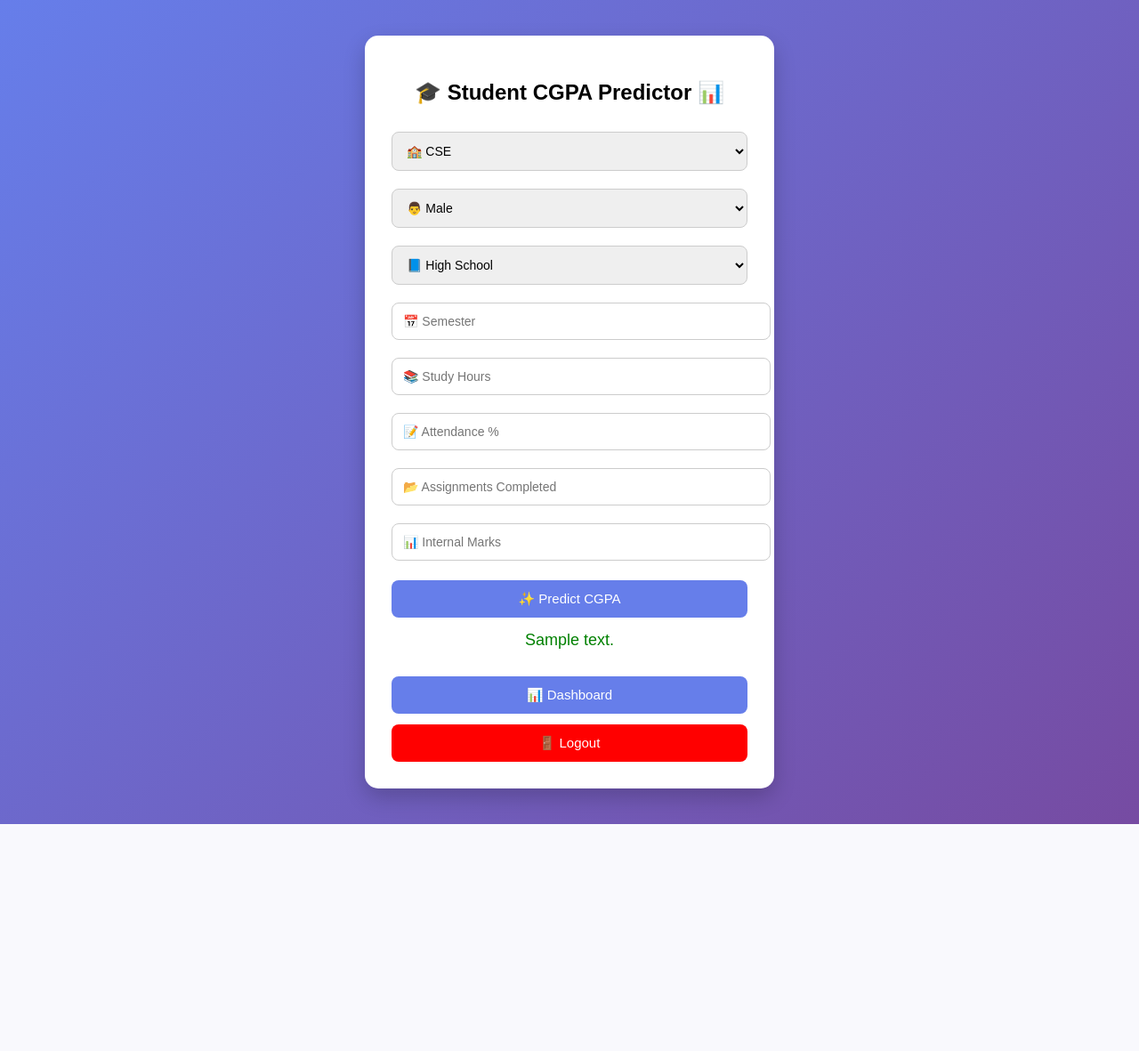
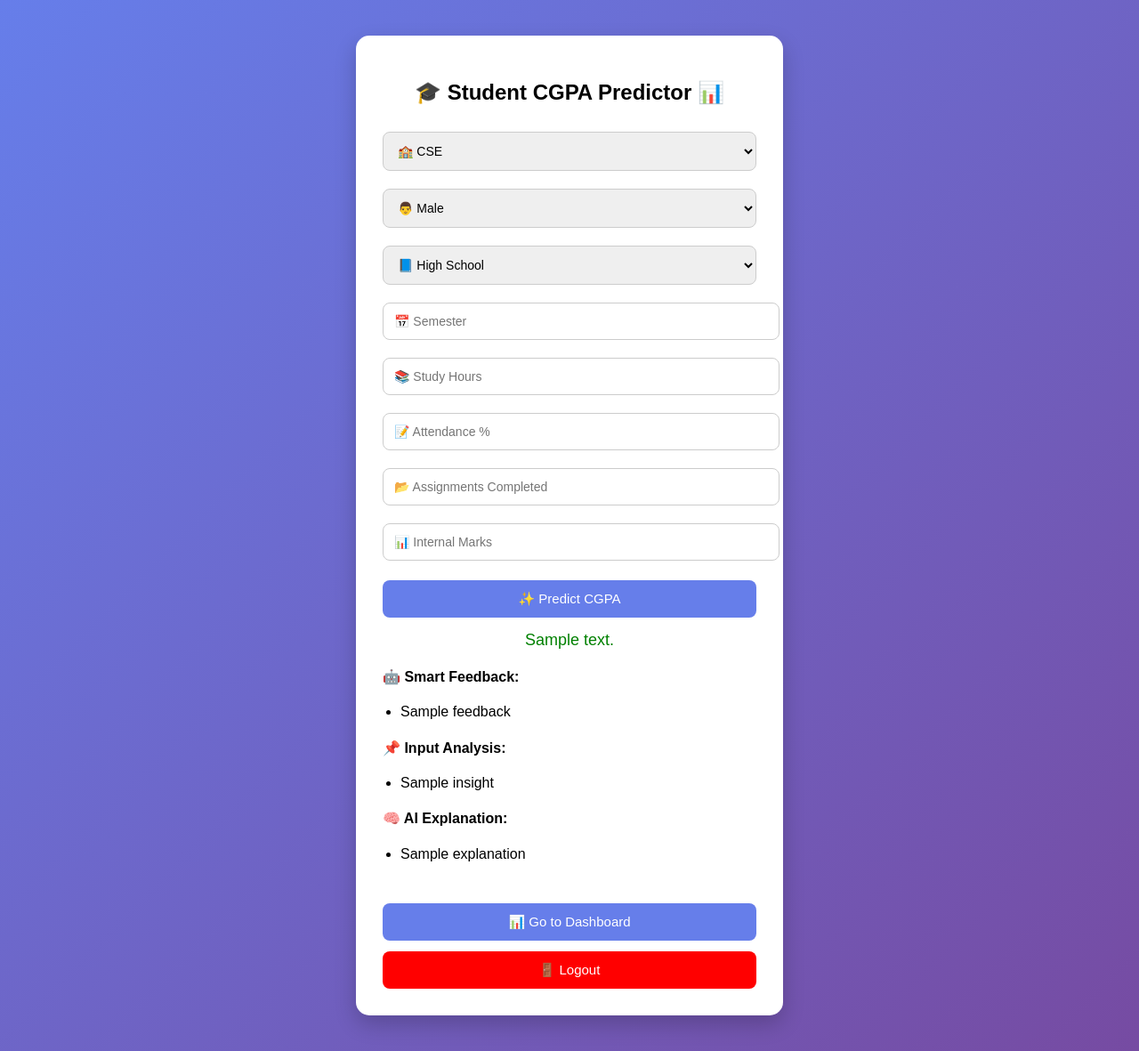
Before and after one commit to syedanshu/student-performance-prediction, a Flask app: template templates/index.html in a window 1280 px wide. Shown: the whole page at 89% size. Before the commit the page ends 926 px from the top, so only its background shows below. Run offline with Flask 3, Linux system fonts and the light colour scheme; the template is opened without the code that fills it: most values are stand-ins (such as "Sample title", 1, 10 or a date in 2020); parts of the project's set-up code (start-up, migrations or seed data) failed here and were passed over.

Commit message:
Added new file

```diff
--- a/app.py
+++ b/app.py
@@ -7,37 +7,60 @@ import numpy as np
 app = Flask(__name__)
 app.secret_key = "secret123"
 
-# Load model + encoders
+# Load model
 model = joblib.load("cgpa_model.pkl")
 encoders = joblib.load("encoders.pkl")
 
 FILE = "student_performance_prediction.xlsx"
 
-
-# ---------- LOAD DATA ----------
-def load_data():
-    df = pd.read_excel(FILE)
-    df.columns = df.columns.str.strip().str.lower().str.replace(" ", "_")
-    df["branch"] = df["branch"].astype(str).str.strip().str.upper()
-    return df
-
+feature_names = [
+    "college",
+    "branch",
+    "semester",
+    "gender",
+    "education",
+    "study_hours",
+    "attendance",
+    "assignments",
+    "internal_marks"
+]
 
 # ---------- SAFE ENCODER ----------
 def safe_encode(encoder, value):
     value = value.strip()
     classes = list(encoder.classes_)
 
-    # Try exact match
     if value in classes:
         return encoder.transform([value])[0]
 
-    # Try lowercase match
     for c in classes:
         if c.lower() == value.lower():
             return encoder.transform([c])[0]
 
-    # fallback (first value)
     return encoder.transform([classes[0]])[0]
+
+
+# ---------- FEEDBACK ----------
+def generate_feedback(study, attendance, assignments, internal, cgpa):
+    feedback = []
+
+    if cgpa >= 8:
+        feedback.append("🌟 Excellent performance! Keep it up.")
+    elif cgpa >= 6:
+        feedback.append("👍 Good performance, improve consistency.")
+    else:
+        feedback.append("⚠️ Performance needs improvement.")
+
+    if study < 4:
+        feedback.append("📚 Increase study hours.")
+    if attendance < 75:
+        feedback.append("📝 Improve attendance.")
+    if assignments < 5:
+        feedback.append("📂 Complete more assignments.")
+    if internal < 25:
+        feedback.append("📊 Improve internal marks.")
+
+    return feedback
 
 
 # ---------- LOGIN ----------
@@ -66,14 +89,14 @@ def cgpa():
     return render_template("index.html")
 
 
-# ---------- PREDICT (ML MODEL) ----------
+# ---------- PREDICT ----------
 @app.route('/predict', methods=['POST'])
 def predict():
     if 'user' not in session:
         return redirect('/')
 
     try:
-        # SAFE encoding
+        # Encode
         branch = safe_encode(encoders["branch"], request.form['branch'])
         gender = safe_encode(encoders["gender"], request.form['gender'])
         education = safe_encode(encoders["parental_education"], request.form['education'])
@@ -84,9 +107,8 @@ def predict():
         assignments = float(request.form['assignments'])
         internal = float(request.form['internal'])
 
-        # Feature order MUST match training
         features = np.array([[
-            0,  # college (dummy)
+            0,
             branch,
             semester,
             gender,
@@ -99,8 +121,52 @@ def predict():
 
         prediction = round(model.predict(features)[0], 2)
 
-        return render_template("index.html",
-                               prediction_text=f"🎯 Predicted CGPA: {prediction}")
+        # Feedback
+        feedback = generate_feedback(study, attendance, assignments, internal, prediction)
+
+        # ---------- FEATURE IMPORTANCE ----------
+        importances = model.feature_importances_
+        importance_map = dict(zip(feature_names, importances))
+
+        def impact_label(val):
+            if val > 0.3:
+                return "🔥 High impact"
+            elif val > 0.1:
+                return "⚡ Moderate impact"
+            else:
+                return "🔹 Low impact"
+
+        # ---------- HUMAN READABLE INSIGHTS ----------
+        insights = [
+            f"📚 Study Hours: {study} hrs/week ({impact_label(importance_map['study_hours'])})",
+            f"📝 Attendance: {attendance}% ({impact_label(importance_map['attendance'])})",
+            f"📂 Assignments: {assignments} ({impact_label(importance_map['assignments'])})",
+            f"📊 Internal Marks: {internal}/100 ({impact_label(importance_map['internal_marks'])})",
+            f"📅 Semester: {int(semester)} ({impact_label(importance_map['semester'])})"
+        ]
+
+        # ---------- AI EXPLANATION ----------
+        explanation = []
+
+        if importance_map["study_hours"] > 0.2:
+            explanation.append("📚 Study hours significantly influence CGPA.")
+
+        if importance_map["internal_marks"] > 0.2:
+            explanation.append("📊 Internal marks are a major factor in performance.")
+
+        if importance_map["attendance"] > 0.1:
+            explanation.append("📝 Attendance contributes to consistency and results.")
+
+        if importance_map["assignments"] < 0.05:
+            explanation.append("📂 Assignments have relatively low impact.")
+
+        return render_template(
+            "index.html",
+            prediction_text=f"🎯 Predicted CGPA: {prediction}",
+            feedback=feedback,
+            insights=insights,
+            explanation=explanation
+        )
 
     except Exception as e:
         return f"Error: {str(e)}"
@@ -112,36 +178,13 @@ def dashboard():
     if 'user' not in session:
         return redirect('/')
 
-    df = load_data()
-
-    branch = request.args.get("branch")
-    if branch and branch != "All":
-        df = df[df["branch"] == branch]
-
-    # KPIs
-    avg_score = round(df["average_score"].mean(), 2)
-    max_score = round(df["average_score"].max(), 2)
-    total_students = len(df)
-    top_branch = df.groupby("branch")["average_score"].mean().idxmax()
+    df = pd.read_excel(FILE)
+    df.columns = df.columns.str.strip().str.lower().str.replace(" ", "_")
 
     fig1 = px.box(df, y="average_score", color="branch")
-    fig2 = px.scatter(df, x="study_hours_per_week", y="average_score", color="branch")
-
-
-    sem = df.groupby("semester")["average_score"].mean().reset_index()
-    fig3 = px.line(sem, x="semester", y="average_score", markers=True)
 
     return render_template("dashboard.html",
-        g1=fig1.to_html(full_html=False),
-        g2=fig2.to_html(full_html=False),
-        g3=fig3.to_html(full_html=False),
-
-        avg_score=avg_score,
-        max_score=max_score,
-        total_students=total_students,
-        top_branch=top_branch,
-        selected_branch=branch if branch else "All"
-    )
+                           g1=fig1.to_html(full_html=False))
 
 
 if __name__ == "__main__":
--- a/templates/index.html
+++ b/templates/index.html
@@ -11,7 +11,7 @@ body {
 }
 
 .container {
-    width: 400px;
+    width: 420px;
     margin: 40px auto;
     background: white;
     padding: 30px;
@@ -21,6 +21,7 @@ body {
 
 h2 {
     text-align: center;
+    margin-bottom: 20px;
 }
 
 input, select {
@@ -54,6 +55,14 @@ button:hover {
     font-size: 18px;
     color: green;
 }
+
+.section {
+    margin-top: 20px;
+}
+
+ul {
+    padding-left: 20px;
+}
 </style>
 </head>
 
@@ -66,10 +75,10 @@ button:hover {
 <form action="/predict" method="POST">
 
 <select name="branch">
-<option value="cse">🏫 CSE</option>
-<option value="ise">🏫 ISE</option>
-<option value="ece">🏫 ECE</option>
-<option value="mech">🏫 MECH</option>
+<option value="CSE">🏫 CSE</option>
+<option value="ISE">🏫 ISE</option>
+<option value="ECE">🏫 ECE</option>
+<option value="MECH">🏫 MECH</option>
 </select>
 
 <select name="gender">
@@ -84,26 +93,51 @@ button:hover {
 </select>
 
 <input type="number" name="semester" placeholder="📅 Semester" required>
-
 <input type="number" name="study" placeholder="📚 Study Hours" required>
-
 <input type="number" name="attendance" placeholder="📝 Attendance %" required>
-
 <input type="number" name="assignments" placeholder="📂 Assignments Completed" required>
-
 <input type="number" name="internal" placeholder="📊 Internal Marks" required>
 
 <button type="submit">✨ Predict CGPA</button>
 
 </form>
 
-<div class="result">
-{{ prediction_text }}
-</div>
+<!-- RESULT -->
+{% if prediction_text %}
+<div class="result">{{ prediction_text }}</div>
+{% endif %}
+
+{% if feedback %}
+<h4>🤖 Smart Feedback:</h4>
+<ul>
+{% for f in feedback %}
+<li>{{ f }}</li>
+{% endfor %}
+</ul>
+{% endif %}
+
+{% if insights %}
+<h4>📌 Input Analysis:</h4>
+<ul>
+{% for i in insights %}
+<li>{{ i }}</li>
+{% endfor %}
+</ul>
+{% endif %}
+
+{% if explanation %}
+<h4>🧠 AI Explanation:</h4>
+<ul>
+{% for e in explanation %}
+<li>{{ e }}</li>
+{% endfor %}
+</ul>
+{% endif %}
+
 
 <br>
 
-<a href="/dashboard"><button>📊 Dashboard</button></a>
+<a href="/dashboard"><button>📊 Go to Dashboard</button></a>
 <a href="/logout"><button style="background:red;">🚪 Logout</button></a>
 
 </div>
```
